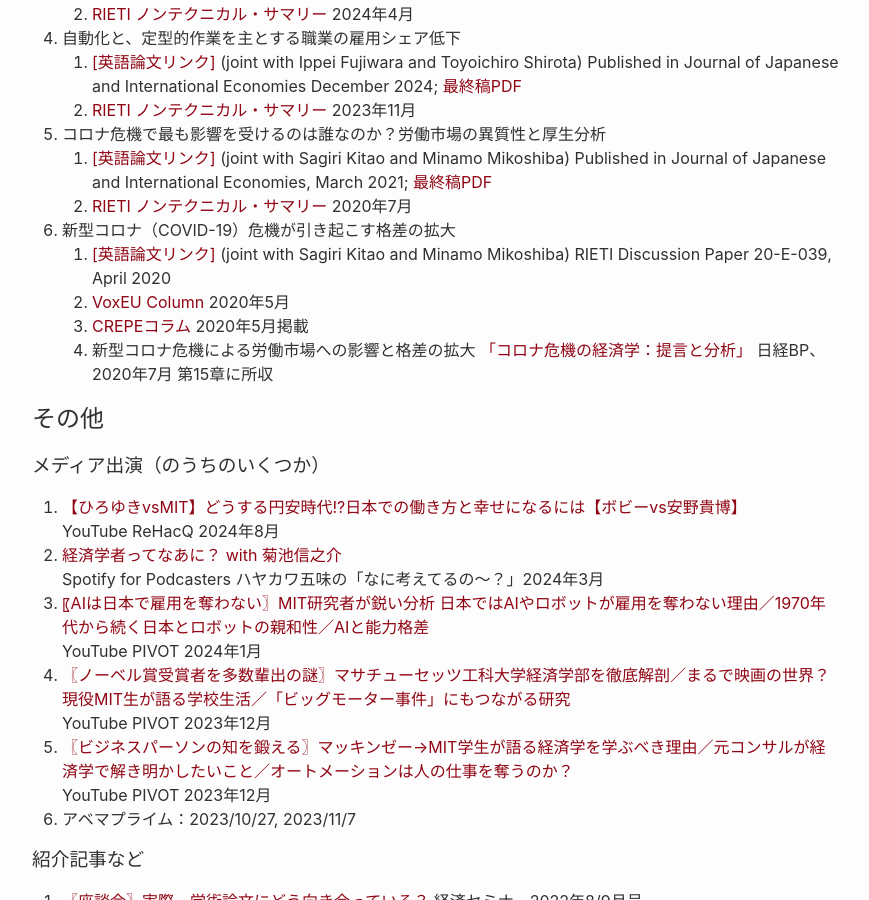
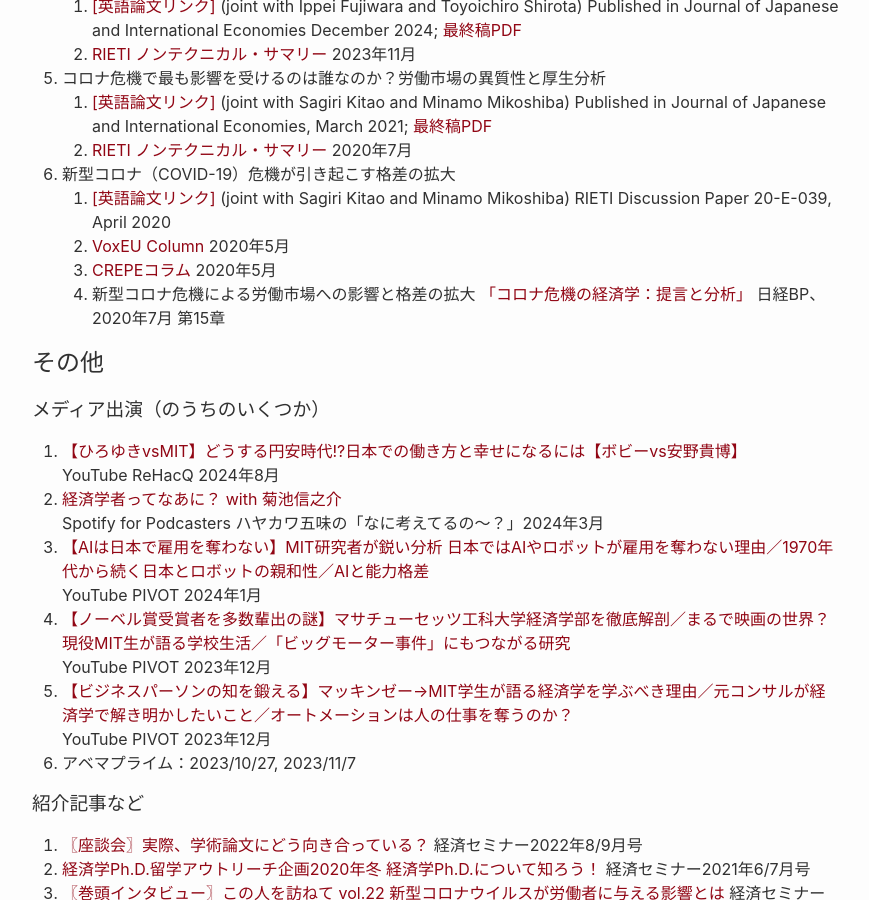
Before and after one commit to shinnkikuchi/shinnkikuchi.github.io, a Jekyll site: the page built from index_ja.md, in a window 1280 px wide and 900 px high, scrolled down 1482 px. Shown: the whole window, without its empty margins (188-1057 px from the left). Built offline with Jekyll 4.4.1, drawn with Linux system fonts in a browser that asks for light colours; some of the changed text lies outside the part shown.

Commit message:
Update index_ja.md

```diff
--- a/index_ja.md
+++ b/index_ja.md
@@ -17,8 +17,6 @@
 また、日本の労働市場に関しても複数の研究を行っています。
 
 <a href="https://scholar.google.com/citations?user=ERWAMasAAAAJ&hl=ja" target="_blank">Google Scholar</a>
-
----
 
 ## 略歴
 - 2025年　マサチューセッツ工科大学（MIT） 経済学博士
@@ -31,10 +29,6 @@
 ## 主な研究内容
 
 1. もはや労働力は関係ないのか？21世紀の国際貿易における比較優位
-<details style="margin-bottom: 15px; margin-top: -15px">
-	<summary>概要</summary>
-	本稿は、高スキルの労働力に富む国々がもはやスキル集約的な産業において比較優位を持たなくなっていることを示す。かつてはこの実証的関係は強固であったが、1990年代に弱まり、2000年代には消失した。この衰退は、自動化の進んだ国および産業においてのみ確認され、オフショアリングによる有意な変化は見られない。自動化とオフショアリングの両方を組み込んだ定量的貿易モデルを用いて、観察される自動化の変化は比較優位の変化を説明できる一方で、観察されるオフショアリングの変化はそれを説明できないことを確認する。同じモデルの枠組みにより、テクノロジーと不平等の関係についての含意を導く。すなわち、自動化は自動化水準の高い先進国においてスキル・プレミアムを上昇させ、世界全体の厚生を高める一方、オフショアリングはより小さく平等な厚生向上をもたらす。
-</details>
    1. <a href="https://www.shinnosuke-kikuchi.com/files/research/KIKUCHI-skill-trade.pdf" target="_blank">[英語論文PDF]</a>
 
 
@@ -45,13 +39,13 @@
 3. 極右政党の台頭､理由は｢世論右傾化｣ではない 極右ポピュリスト政党の支持率上昇要因を分析
    1. <a href="https://www.shinnosuke-kikuchi.com/files/research/DGKL-Populism.pdf" target="_blank">[英語論文PDF]</a> (joint with Oren Danieli, Noam Gidron, and Ro’ee Levy)
    _Reject and Resubmit at Journal of Political Economy_
-   2. <a href="https://toyokeizai.net/articles/-/728611" target="_blank">週刊東洋経済Plus</a> 2024年1月24日掲載
+   2. <a href="https://toyokeizai.net/articles/-/728611" target="_blank">週刊東洋経済Plus</a> 2024年1月
    3. <a href="https://cepr.org/voxeu/columns/decomposing-rise-populist-radical-right-how-changes-priorities-explain-electoral" target="_blank">VoxEU Column</a> 2023年4月
 
 4. 米国における中間層の消失：教育水準や世代における格差拡大の観点
    1. <a href="https://www.shinnosuke-kikuchi.com/files/research/KK-ROBOT.pdf" target="_blank">[英語論文PDF]</a> (joint with Sagiri Kitao)
-   2. <a href="https://www.rieti.go.jp/jp/columns/a01_0605.html" target="_blank">RIETIコラム</a>  2020年7月3日掲載
-   3. <a href="https://toyokeizai.net/articles/-/568186" target="_blank">テクノロジーがもたらす経済成長と雇用</a> 週刊東洋経済Plus 2019年5月18日掲載
+   2. <a href="https://www.rieti.go.jp/jp/columns/a01_0605.html" target="_blank">RIETIコラム</a>  2020年7月
+   3. <a href="https://toyokeizai.net/articles/-/568186" target="_blank">テクノロジーがもたらす経済成長と雇用</a> 週刊東洋経済Plus 2019年5月
 
 
 ## 日本の労働市場に関する研究・レポート
@@ -79,8 +73,8 @@
 6. 新型コロナ（COVID-19）危機が引き起こす格差の拡大
    1. <a href="https://www.rieti.go.jp/jp/publications/summary/20040020.html" target="_blank">[英語論文リンク]</a> (joint with Sagiri Kitao and Minamo Mikoshiba) RIETI Discussion Paper 20-E-039, April 2020
    2. <a href="https://cepr.org/voxeu/columns/heterogeneous-employment-vulnerability-and-inequality-japan" target="_blank">VoxEU Column</a> 2020年5月
-   3. <a href="https://www.crepe.e.u-tokyo.ac.jp/material/crepecl7.html" target="_blank">CREPEコラム</a>  2020年5月掲載
-   4. 新型コロナ危機による労働市場への影響と格差の拡大 <a href="https://bookplus.nikkei.com/atcl/catalog/2020/9784532358617/" target="_blank">「コロナ危機の経済学：提言と分析」</a> 日経BP、2020年7月 第15章に所収
+   3. <a href="https://www.crepe.e.u-tokyo.ac.jp/material/crepecl7.html" target="_blank">CREPEコラム</a>  2020年5月
+   4. 新型コロナ危機による労働市場への影響と格差の拡大 <a href="https://bookplus.nikkei.com/atcl/catalog/2020/9784532358617/" target="_blank">「コロナ危機の経済学：提言と分析」</a> 日経BP、2020年7月 第15章
 
 
 
@@ -90,11 +84,11 @@
    YouTube ReHacQ 2024年8月
 2. <a href="https://www.youtube.com/watch?v=ppKt84WAk_c" target="_blank">経済学者ってなあに？ with 菊池信之介</a>
    Spotify for Podcasters ハヤカワ五味の「なに考えてるの〜？」2024年3月
-3. <a href="https://www.youtube.com/watch?v=ba6k4AiebJY" target="_blank">〖AIは日本で雇用を奪わない〗MIT研究者が鋭い分析 日本ではAIやロボットが雇用を奪わない理由／1970年代から続く日本とロボットの親和性／AIと能力格差</a>
+3. <a href="https://www.youtube.com/watch?v=ba6k4AiebJY" target="_blank">【AIは日本で雇用を奪わない】MIT研究者が鋭い分析 日本ではAIやロボットが雇用を奪わない理由／1970年代から続く日本とロボットの親和性／AIと能力格差</a>
    YouTube PIVOT 2024年1月
-4. <a href="https://www.youtube.com/watch?v=JnN3G-vpxeQ" target="_blank">〖ノーベル賞受賞者を多数輩出の謎〗マサチューセッツ工科大学経済学部を徹底解剖／まるで映画の世界？現役MIT生が語る学校生活／「ビッグモーター事件」にもつながる研究</a>
+4. <a href="https://www.youtube.com/watch?v=JnN3G-vpxeQ" target="_blank">【ノーベル賞受賞者を多数輩出の謎】マサチューセッツ工科大学経済学部を徹底解剖／まるで映画の世界？現役MIT生が語る学校生活／「ビッグモーター事件」にもつながる研究</a>
    YouTube PIVOT 2023年12月
-5. <a href="https://www.youtube.com/watch?v=_O2hWCPX-mk" target="_blank">〖ビジネスパーソンの知を鍛える〗マッキンゼー→MIT学生が語る経済学を学ぶべき理由／元コンサルが経済学で解き明かしたいこと／オートメーションは人の仕事を奪うのか？</a>
+5. <a href="https://www.youtube.com/watch?v=_O2hWCPX-mk" target="_blank">【ビジネスパーソンの知を鍛える】マッキンゼー→MIT学生が語る経済学を学ぶべき理由／元コンサルが経済学で解き明かしたいこと／オートメーションは人の仕事を奪うのか？</a>
    YouTube PIVOT 2023年12月
 6. アベマプライム：2023/10/27, 2023/11/7
 
```
Also changed, not shown: other parts of index_ja.md (+1 -1 lines).
